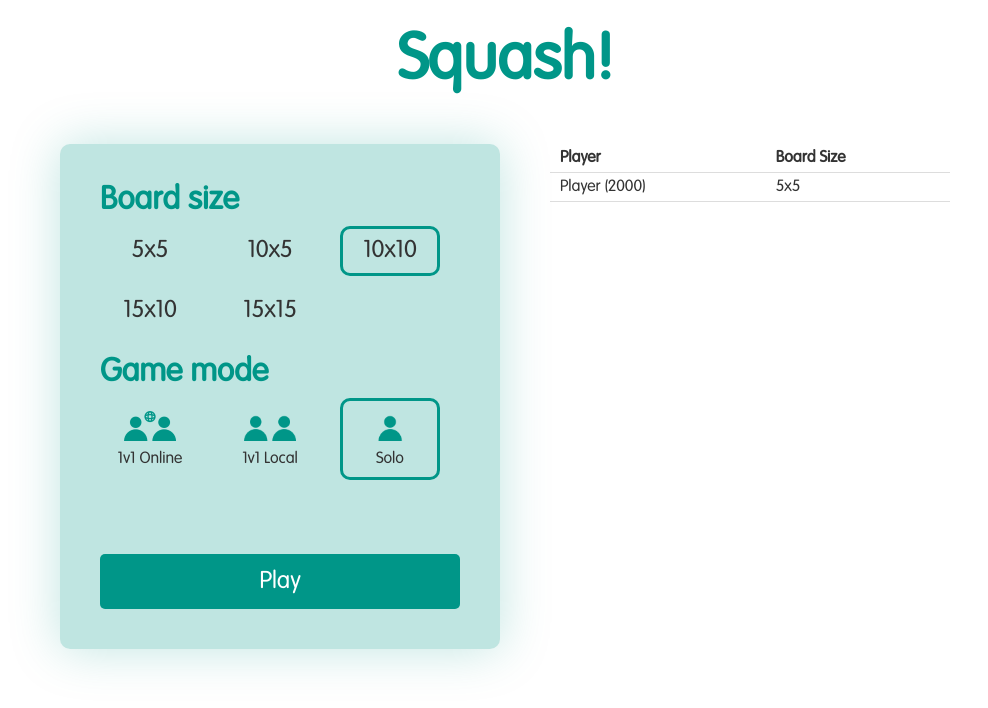
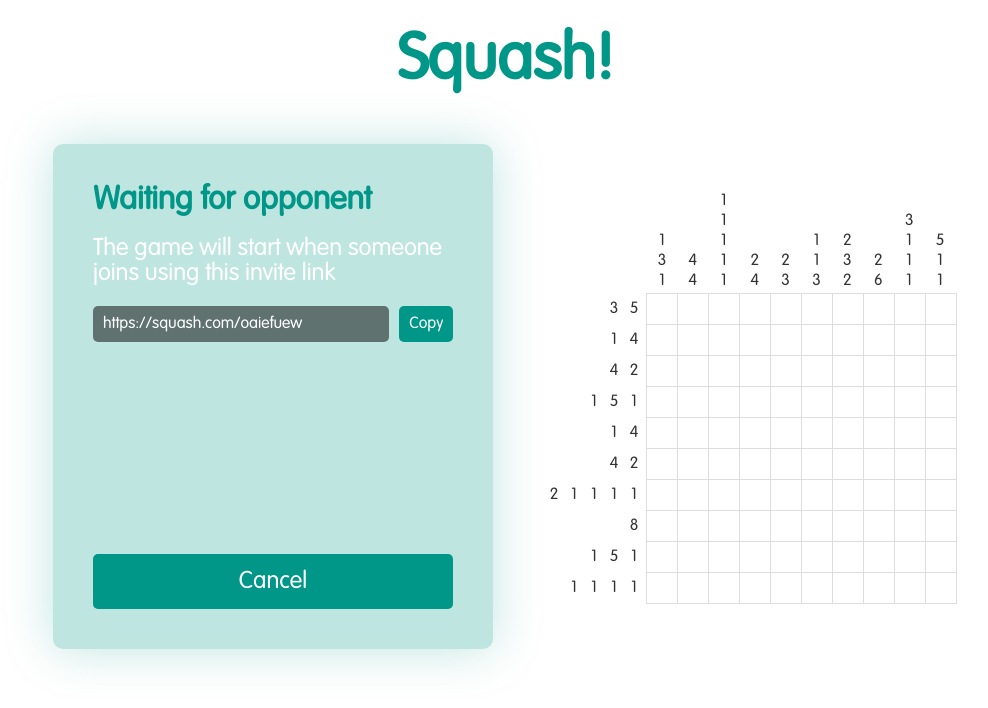
Before and after one commit to WaisKamal/squash, a Vue app: page / in a window 1280 px wide. Shown: the top 708 px of the page, without its empty margins (135-1123 px from the left). Built offline with nearby package versions, Linux system fonts and the light colour scheme.

Commit message:
Partially implemented game invites

```diff
--- a/src/App.vue
+++ b/src/App.vue
@@ -40,14 +40,8 @@ let game = reactive({
     columns: 10,
   },
   gameMode: "solo",
-  rowHeaders: {
-    haeders: [ [3], [2, 2], [1, 1, 1], [2, 2], [3] ],
-    crossedStatus: [ false, false, false, false, false ] // true: crossed, false: not crossed
-  },
-  columnHeaders: {
-    haeders: [ [3], [2, 2], [1, 1, 1], [2, 2], [3] ],
-    crossedStatus: [ false, false, false, false, false ] // true: crossed, false: not crossed
-  },
+  rowHeaders: [ [3], [2, 2], [1, 1, 1], [2, 2], [3] ],
+  columnHeaders: [ [3], [2, 2], [1, 1, 1], [2, 2], [3] ],
   filledCellsCount: 0,
   emptyCellsCount: 0,
   boardSizeOptions: config.boardSizeOptions,
@@ -61,7 +55,7 @@ let game = reactive({
     cellsAffirmed: 0,
     cellsCrossed: 0,
   },
-  status: "nogame" // "nogame", "seek", "playing", "gameover"
+  status: "seek" // "nogame", "seek", "playing", "gameover"
 })
 
 let playerData = computed(() => {
@@ -113,7 +107,9 @@ function setGameMode(mode) {
 async function dashButtonClicked(boardSize) {
   if (game.status == "playing") {
     game.status = "nogame"
-  } else {
+  } else if (game.status == "seek") {
+    game.status = "nogame"
+  } else if (game.status == "nogame") {
     if (game.gameMode == "1v1-online") {
       const seek = await utils.newSeek({
         playerId: "Wais_m3198nfmdwd1",
@@ -127,9 +123,7 @@ async function dashButtonClicked(boardSize) {
     let boardConfig = utils.generateBoard(boardSize.rows, boardSize.columns)
     game.boardDimensions = { columns: boardSize.columns, rows: boardSize.rows }
     game.rowHeaders.headers = boardConfig.rowHeaders
-    game.rowHeaders.crossedStatus = boardConfig.rowHeaders.map(item => false)
     game.columnHeaders.headers = boardConfig.columnHeaders
-    game.columnHeaders.crossedStatus = boardConfig.columnHeaders.map(item => false)
     game.filledCellsCount = boardConfig.filledCellsCount
     game.emptyCellsCount = boardConfig.emptyCellsCount
     // Temporary: board data must be in server
@@ -210,7 +204,7 @@ function cellHovered(e) {
 
 <template>
   <h1 class="title"
-    :style="{ fontSize: game.status == 'nogame' ? '64px' : '48px' }">Squash!</h1>
+    :style="{ fontSize: game.status == 'playing' ? '48px' : '64px' }">Squash!</h1>
   <div class="content">
     <Dash
       :boardSizeOptions="game.boardSizeOptions"
--- a/src/assets/base.css
+++ b/src/assets/base.css
@@ -44,7 +44,6 @@
   padding: 0;
   box-sizing: border-box;
   font-family: "Arial Rounded";
-  user-select: none;
 }
 
 body {
--- a/src/components/Board.vue
+++ b/src/components/Board.vue
@@ -9,8 +9,8 @@ const emit = defineEmits(["cellPressed", "cellReleased", "cellHovered", "mouseLe
 // Board data
 const data = defineProps({
   dimensions: Object,    // Board dimensions - { rows, columns }
-  rowHeaders: Object,    // Row headers
-  columnHeaders: Object, // Column headers
+  rowHeaders: Array,     // Row headers
+  columnHeaders: Array,  // Column headers
   boardData: Array,      // 2D array (true = cell to be affirmed, false = cell to be crossed)
   state: Object,         // {
                          //   data: 2D array of cells (0 = empty, 1 = affirmed, 2 = crossed)
@@ -65,7 +65,6 @@ function cellExists(arr, cellOrder) {
   let column = (cellOrder - 1) % data.dimensions.columns
   return arr.filter(cell => cell.row == row && cell.column == column).length > 0
 }
-
 
 // Utility function to get cell row and column
 function getCellRowAndColumn(cellOrder) {
@@ -126,6 +125,7 @@ function getCellNumber(cellOrder) {
   grid-template-columns: min-content min-content;
   grid-gap: 1px;
   border-radius: 50px 0px 0px 0px;
+  user-select: none;
 }
 
 .board .grid {
--- a/src/components/ColumnHeaders.vue
+++ b/src/components/ColumnHeaders.vue
@@ -1,6 +1,6 @@
 <script setup>
   const props = defineProps({
-    columnHeaders: Object
+    columnHeaders: Array
   })
 </script>
 
@@ -9,7 +9,7 @@
     <div class="header" v-for="header in columnHeaders.headers">
       <div
         class="item"
-        :class="{ 'crossed': columnHeaders.crossedStatus[index] }"
+        :class="{ 'crossed': false }"
         v-for="(item, index) in header">{{ item }}</div>
     </div>
   </div>
--- a/src/components/RowHeaders.vue
+++ b/src/components/RowHeaders.vue
@@ -1,9 +1,11 @@
 <script setup>
 import { toRaw } from 'vue';
 
-  const props = defineProps({
-    rowHeaders: Object
-  })
+const props = defineProps({
+  rowHeaders: Array
+})
+
+console.log(toRaw(props.rowHeaders))
 </script>
 
 <template>
@@ -11,7 +13,7 @@ import { toRaw } from 'vue';
     <div class="header" v-for="header in rowHeaders.headers">
       <div
         class="item"
-        :class="{ 'crossed': rowHeaders.crossedStatus[index] }"
+        :class="{ 'crossed': false }"
         v-for="(item, index) in header">{{ item }}</div>
     </div>
   </div>
--- a/src/components/dashpages/Dash.vue
+++ b/src/components/dashpages/Dash.vue
@@ -2,6 +2,7 @@
 import { reactive, toRaw } from "vue"
 import DashGameStatus from "./GameDash/DashGameStatus.vue";
 import DashSeek from "./StartDash/DashSeek.vue";
+import DashGameWaiting from "./GameDash/DashGameWaiting.vue";
 
 const props = defineProps({
   boardSizeOptions: Object,
@@ -29,11 +30,14 @@ function seekButtonClicked() {
 function getButtonText() {
   const statusToText = {
     "nogame": "Play",
+    "seek": "Cancel",
     "playing": "Quit game",
     "gameover": "Play again"
   }
   return statusToText[props.gameStatus]
 }
+
+let gameUrl = "https://squash.com/oaiefuew"
 </script>
 
 <template>
@@ -43,6 +47,9 @@ function getButtonText() {
       @boardSizeChanged="onBoardSizeChanged"
       @gameModeChanged="onGameModeChanged"
       v-show="gameStatus == 'nogame'"/>
+    <DashGameWaiting
+      :gameUrl="gameUrl"
+      v-show="gameStatus == 'seek'" />
     <DashGameStatus
       :playerName="playerData.playerName"
       :playerProgress="playerData.playerProgress"
@@ -56,6 +63,7 @@ function getButtonText() {
 <style scoped>
 .dash {
   position: relative;
+  width: 440px;
   padding: 40px;
   border-radius: 10px;
   box-shadow: 0px 0px 50px 0px var(--color-dash-shadow);
--- /dev/null
+++ b/src/components/dashpages/GameDash/DashGameWaiting.vue
@@ -0,0 +1,85 @@
+<script setup>
+import { ref, toRaw } from 'vue';
+let props = defineProps({
+  gameUrl: String
+})
+
+let urlField = ref()
+let btnCopy = ref()
+
+async function selectUrlAndCopy() {
+  try {
+    await navigator.clipboard.writeText(urlField.value.innerHTML)
+    btnCopy.value.innerHTML = "Copied"
+    setTimeout(() => btnCopy.value.innerHTML = "Copy", 2000)
+  } catch (err) {
+    console.error('Failed to copy: ', err)
+  }
+}
+</script>
+
+<template>
+  <div class="wait-dash">
+    <h3>Waiting for opponent</h3>
+    <p>The game will start when someone joins using this invite link</p>
+    <div class="url-container">
+      <div class="url-field" ref="urlField">{{ gameUrl }}</div>
+      <button
+        class="btn-copy"
+        ref="btnCopy"
+        @click="selectUrlAndCopy">Copy</button>
+    </div>
+  </div>
+</template>
+
+<style scoped>
+.wait-dash {
+  height: 360px;
+
+}
+.wait-dash h3 {
+  font-family: "Arial Rounded";
+  font-size: 32px;
+  color: var(--color-primary);
+}
+
+.wait-dash p {
+  margin-top: 20px;
+  font-size: 24px;
+  color: #FFF;
+}
+
+.wait-dash .url-container {
+  display: flex;
+  margin-top: 20px;
+  user-select: text !important;
+}
+
+.wait-dash .url-container .url-field {
+  width: 100%;
+  padding: 10px;
+  border-radius: 5px;
+  font-size: 16px;
+  user-select: all;
+  color: #FFF;
+  background: #00000080;
+}
+
+
+.wait-dash .url-container button {
+  margin-left: 10px;
+  padding: 10px;
+  border: none;
+  border-radius: 5px;
+  outline: none;
+  font-family: "Arial Rounded";
+  font-size: 16px;
+  cursor: pointer;
+  color: #FFF;
+  background: var(--color-primary);
+}
+
+.wait-dash .url-container button:hover {
+  background: var(--color-primary-dark);
+}
+</style>
```
